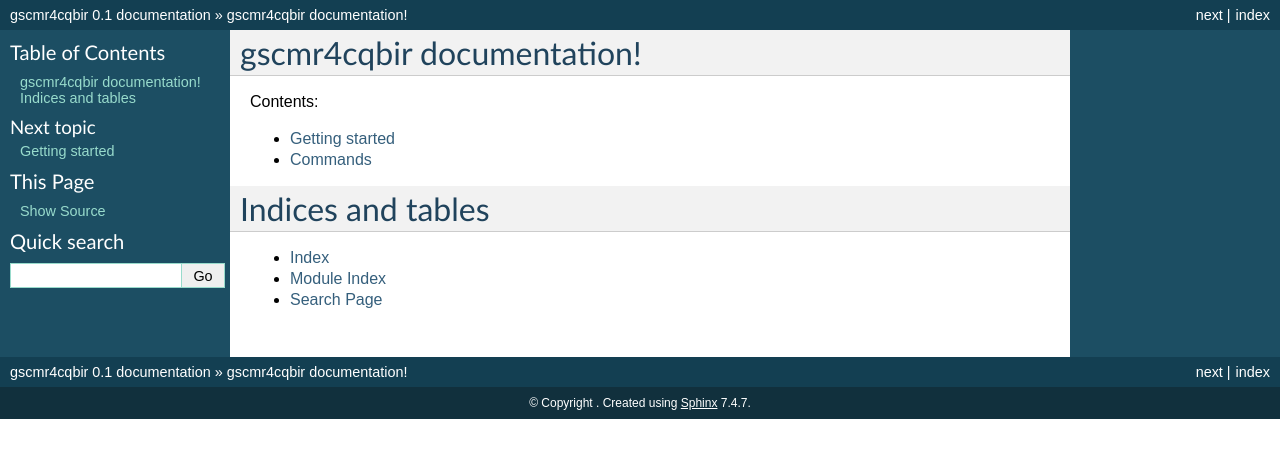
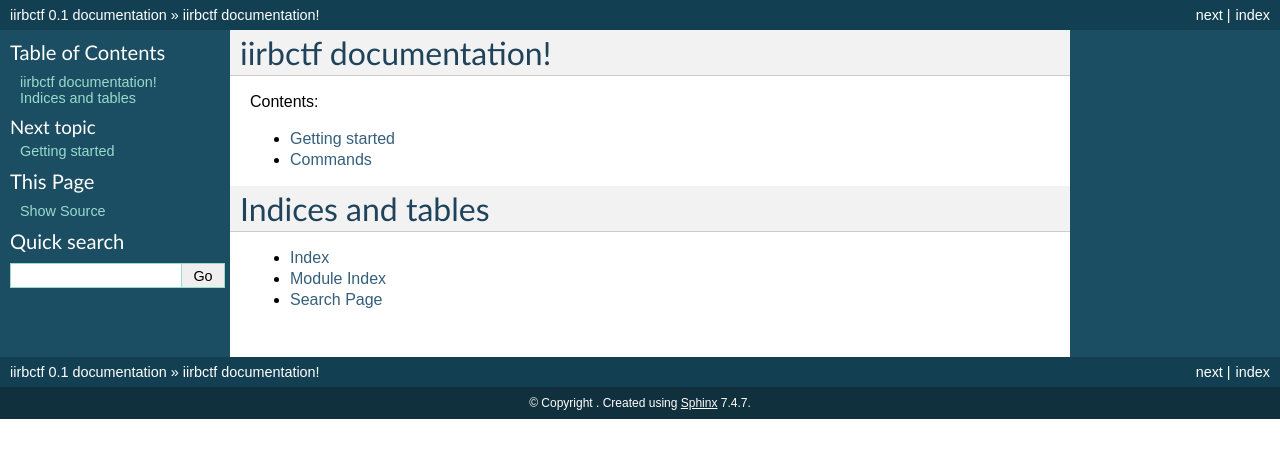
Before and after one commit to smb-h/iirbctf, a Sphinx documentation site: the page built from docs/index.rst, in a window 1280 px wide. Shown: the top 458 px of the page. Built offline with Sphinx 7.4.7, drawn with Linux system fonts in a browser that asks for light colours.

Commit message:
:memo: Update(reqs): Updating references
Adding docs

```diff
--- a/docs/conf.py
+++ b/docs/conf.py
@@ -1,6 +1,6 @@
 # -*- coding: utf-8 -*-
 #
-# gscmr4cqbir documentation build configuration file, created by
+# iirbctf documentation build configuration file, created by
 # sphinx-quickstart.
 #
 # This file is execfile()d with the current directory set to its containing dir.
@@ -29,28 +29,28 @@ import sys
 extensions = []
 
 # Add any paths that contain templates here, relative to this directory.
-templates_path = ["_templates"]
+templates_path = ['_templates']
 
 # The suffix of source filenames.
-source_suffix = ".rst"
+source_suffix = '.rst'
 
 # The encoding of source files.
 # source_encoding = 'utf-8-sig'
 
 # The master toctree document.
-master_doc = "index"
+master_doc = 'index'
 
 # General information about the project.
-project = "gscmr4cqbir"
+project = 'iirbctf'
 
 # The version info for the project you're documenting, acts as replacement for
 # |version| and |release|, also used in various other places throughout the
 # built documents.
 #
 # The short X.Y version.
-version = "0.1"
+version = '0.1'
 # The full version, including alpha/beta/rc tags.
-release = "0.1"
+release = '0.1'
 
 # The language for content autogenerated by Sphinx. Refer to documentation
 # for a list of supported languages.
@@ -64,7 +64,7 @@ release = "0.1"
 
 # List of patterns, relative to source directory, that match files and
 # directories to ignore when looking for source files.
-exclude_patterns = ["_build"]
+exclude_patterns = ['_build']
 
 # The reST default role (used for this markup: `text`) to use for all documents.
 # default_role = None
@@ -81,7 +81,7 @@ exclude_patterns = ["_build"]
 # show_authors = False
 
 # The name of the Pygments (syntax highlighting) style to use.
-pygments_style = "sphinx"
+pygments_style = 'sphinx'
 
 # A list of ignored prefixes for module index sorting.
 # modindex_common_prefix = []
@@ -91,7 +91,7 @@ pygments_style = "sphinx"
 
 # The theme to use for HTML and HTML Help pages.  See the documentation for
 # a list of builtin themes.
-html_theme = "default"
+html_theme = 'default'
 
 # Theme options are theme-specific and customize the look and feel of a theme
 # further.  For a list of options available for each theme, see the
@@ -120,7 +120,7 @@ html_theme = "default"
 # Add any paths that contain custom static files (such as style sheets) here,
 # relative to this directory. They are copied after the builtin static files,
 # so a file named "default.css" will overwrite the builtin "default.css".
-html_static_path = ["_static"]
+html_static_path = ['_static']
 
 # If not '', a 'Last updated on:' timestamp is inserted at every page bottom,
 # using the given strftime format.
@@ -164,7 +164,7 @@ html_static_path = ["_static"]
 # html_file_suffix = None
 
 # Output file base name for HTML help builder.
-htmlhelp_basename = "gscmr4cqbirdoc"
+htmlhelp_basename = 'iirbctfdoc'
 
 
 # -- Options for LaTeX output --------------------------------------------------
@@ -172,8 +172,10 @@ htmlhelp_basename = "gscmr4cqbirdoc"
 latex_elements = {
     # The paper size ('letterpaper' or 'a4paper').
     # 'papersize': 'letterpaper',
+
     # The font size ('10pt', '11pt' or '12pt').
     # 'pointsize': '10pt',
+
     # Additional stuff for the LaTeX preamble.
     # 'preamble': '',
 }
@@ -181,7 +183,10 @@ latex_elements = {
 # Grouping the document tree into LaTeX files. List of tuples
 # (source start file, target name, title, author, documentclass [howto/manual]).
 latex_documents = [
-    ("index", "gscmr4cqbir.tex", "gscmr4cqbir Documentation", "SMBH", "manual"),
+    ('index',
+     'iirbctf.tex',
+     'iirbctf', ' Documentation',
+     'SMB H', 'manual'),
 ]
 
 # The name of an image file (relative to this directory) to place at the top of
@@ -209,7 +214,10 @@ latex_documents = [
 
 # One entry per manual page. List of tuples
 # (source start file, name, description, authors, manual section).
-man_pages = [("index", "gscmr4cqbir", "gscmr4cqbir Documentation", ["SMBH"], 1)]
+man_pages = [
+    ('index', 'iirbctf', 'iirbctf' + ' Documentation',
+     ['iirbctf'], 1)
+]
 
 # If true, show URL addresses after external links.
 # man_show_urls = False
@@ -221,15 +229,9 @@ man_pages = [("index", "gscmr4cqbir", "gscmr4cqbir Documentation", ["SMBH"], 1)]
 # (source start file, target name, title, author,
 #  dir menu entry, description, category)
 texinfo_documents = [
-    (
-        "index",
-        "gscmr4cqbir",
-        "gscmr4cqbir Documentation",
-        "SMBH",
-        "gscmr4cqbir",
-        "Geometry Sensitive Cross-Modal Reasoning for Composed Query Based Image Retrieval",
-        "Miscellaneous",
-    ),
+    ('index', 'iirbctf', 'iirbctf' + ' Documentation',
+     'SMB H', 'iirbctf',
+     'Interactive Image Retrieval Based On Content And Textual Feedback', 'Miscellaneous'),
 ]
 
 # Documents to append as an appendix to all manuals.
--- a/docs/index.rst
+++ b/docs/index.rst
@@ -1,9 +1,9 @@
-.. gscmr4cqbir documentation master file, created by
+.. iirbctf documentation master file, created by
    sphinx-quickstart.
    You can adapt this file completely to your liking, but it should at least
    contain the root `toctree` directive.
 
-gscmr4cqbir documentation!
+iirbctf documentation!
 ==============================================
 
 Contents:
```
Also changed, not shown: 2 other files.
